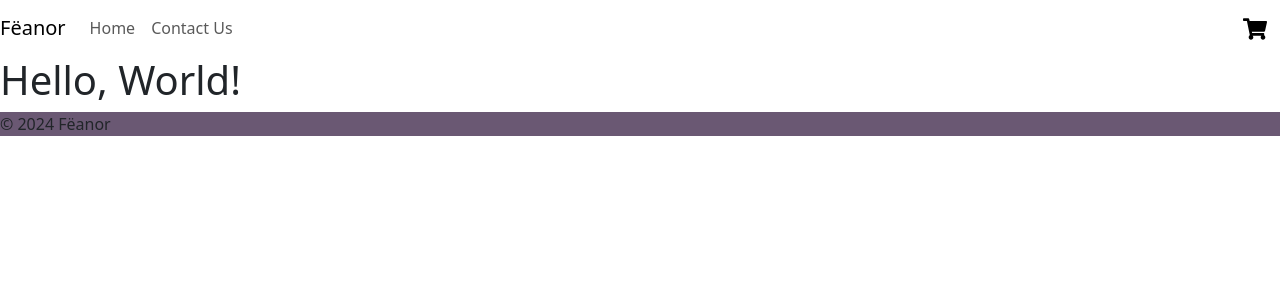
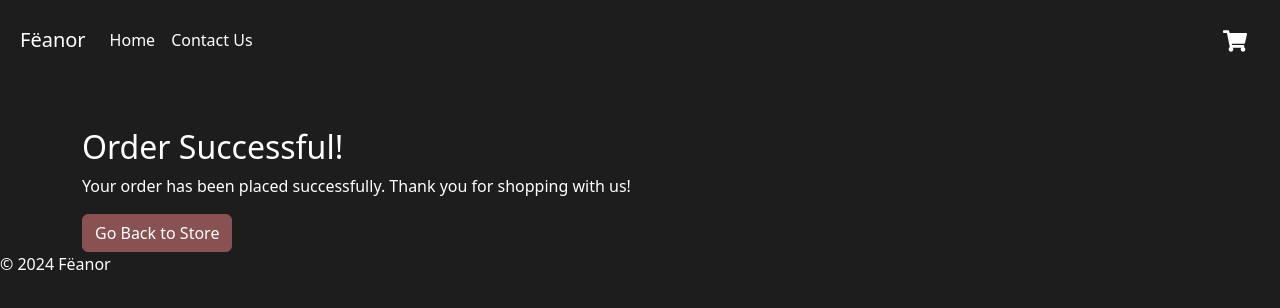
Before and after one commit to TaranJ/js-frameworks, a React (Create React App) app: page /checkout-success in a window 1280 px wide. Shown: the top 308 px of the page. Built offline with nearby package versions, Linux system fonts and the light colour scheme.

Commit message:
ads cart functionality and checkout

```diff
--- a/src/App.js
+++ b/src/App.js
@@ -1,6 +1,6 @@
 import React, { useState } from "react";
-import "./styles.scss";
-import { Routes, Route } from "react-router-dom";
+import { Routes, Route, useNavigate } from "react-router-dom";
+import "./styles/styles.scss";
 
 // Components
 import Layout from "./components/Layout";
@@ -13,24 +13,34 @@ import CheckoutPage from "./pages/CheckoutPage";
 import CheckoutSuccessPage from "./pages/CheckoutSuccessPage";
 
 function App() {
-  const [cartItemCount, setCartItemCount] = useState(0); // Initialize cart item count
+  const [cart, setCart] = useState([]); // Initialize cart state to store products
+  const navigate = useNavigate(); // Get the navigate function
 
+  // Function to handle cart icon click
   const handleCartClick = () => {
-    // Logic to open the cart page or handle cart click
-    console.log("Cart clicked!");
+    navigate("/checkout"); // Navigate to the CheckoutPage
   };
 
-  // Function to update the cart item count (e.g., when items are added)
-  const addToCart = () => {
-    setCartItemCount(cartItemCount + 1); // Increment cart item count
+  // Function to add items to the cart
+  const addToCart = (product) => {
+    setCart((prevCart) => [...prevCart, product]); // Add product to cart
   };
+
+  // Function to clear the cart
+  const clearCart = () => {
+    setCart([]); // Clear cart items
+  };
+
   return (
-    <Layout>
+    <Layout
+      cartItemCount={cart.length}
+      onCartClick={handleCartClick} // Pass the click handler to Layout
+    >
       <Routes>
         <Route path="/" element={<HomePage />} />
         <Route path="/contact" element={<ContactPage />} />
-        <Route path="/product/:id" element={<ProductPage />} />
-        <Route path="/checkout" element={<CheckoutPage />} />
+        <Route path="/product/:id" element={<ProductPage addToCart={addToCart} />} />
+        <Route path="/checkout" element={<CheckoutPage cart={cart} clearCart={clearCart} />} />
         <Route path="/checkout-success" element={<CheckoutSuccessPage />} />
       </Routes>
     </Layout>
--- a/src/components/CartIcon/index.jsx
+++ b/src/components/CartIcon/index.jsx
@@ -6,7 +6,7 @@ function CartIcon({ itemCount, onClick }) {
   return (
     <div className="cart-icon-container" onClick={onClick}>
       <Button variant="link">
-        <FaShoppingCart size={24} style={{ color: "black" }} />
+        <FaShoppingCart size={24} style={{ color: "white" }} />
         {itemCount > 0 && <Badge>{itemCount}</Badge>}
       </Button>
     </div>
--- a/src/pages/CheckoutPage.jsx
+++ b/src/pages/CheckoutPage.jsx
@@ -1,9 +1,41 @@
 import React from "react";
+import { ListGroup, Button } from "react-bootstrap";
+import { useNavigate } from "react-router-dom";
 
-function CheckoutPage() {
+function CheckoutPage({ cart, clearCart }) {
+  const navigate = useNavigate();
+
+  const handleCheckout = () => {
+    clearCart(); // Clear the cart before navigating
+    navigate("/checkout-success"); // Navigate to the CheckoutSuccessPage
+  };
+
+  // Calculate the total price of the items in the cart
+  const totalPrice = cart.reduce((total, product) => total + product.discountedPrice, 0);
+
   return (
-    <div className="checkoutpage main">
-      <h1>Hello, World!</h1>
+    <div className="checkout-page container mt-5">
+      <h2>Your Shopping Cart</h2>
+      {cart.length === 0 ? (
+        <p>Your cart is empty.</p>
+      ) : (
+        <ListGroup>
+          {cart.map((product, index) => (
+            <ListGroup.Item key={index}>
+              <div>{product.title}</div>
+              <div>Price: ${product.discountedPrice.toFixed(2)}</div>
+            </ListGroup.Item>
+          ))}
+        </ListGroup>
+      )}
+      {cart.length > 0 && (
+        <>
+          <h5 className="mt-3">Total Price: ${totalPrice.toFixed(2)}</h5>
+          <Button variant="primary" onClick={handleCheckout}>
+            Checkout
+          </Button>
+        </>
+      )}
     </div>
   );
 }
--- a/src/pages/CheckoutSuccessPage.jsx
+++ b/src/pages/CheckoutSuccessPage.jsx
@@ -1,9 +1,15 @@
 import React from "react";
+import { Button } from "react-bootstrap";
+import { Link } from "react-router-dom";
 
 function CheckoutSuccessPage() {
   return (
-    <div className="checkoutsuccesspage main">
-      <h1>Hello, World!</h1>
+    <div className="checkout-success-page container mt-5">
+      <h2>Order Successful!</h2>
+      <p>Your order has been placed successfully. Thank you for shopping with us!</p>
+      <Link to="/">
+        <Button variant="primary">Go Back to Store</Button>
+      </Link>
     </div>
   );
 }
--- a/src/pages/ProductPage.jsx
+++ b/src/pages/ProductPage.jsx
@@ -3,7 +3,7 @@ import { useParams } from "react-router-dom";
 import { fetchProductById } from "../utils/api";
 import { Button, Card, CardBody, CardFooter, CardImg, CardText, CardTitle, ListGroup, Row, Col } from "react-bootstrap";
 
-function ProductPage() {
+function ProductPage({ addToCart }) {
   const { id } = useParams();
   const [product, setProduct] = useState(null);
   const [isLoading, setIsLoading] = useState(true);
@@ -13,7 +13,6 @@ function ProductPage() {
     async function getProduct() {
       try {
         const response = await fetchProductById(id);
-        console.log(response);
         setProduct(response.data);
       } catch (error) {
         setIsError(true);
@@ -33,6 +32,10 @@ function ProductPage() {
     return <div>Error loading product details</div>;
   }
 
+  const handleAddToCart = () => {
+    addToCart(product); // Call addToCart with the product
+  };
+
   return (
     <div className="product-page container mt-5 mb-4">
       <Card>
@@ -45,16 +48,19 @@ function ProductPage() {
               <CardTitle>{product.title}</CardTitle>
               <CardText>{product.description}</CardText>
 
-              {product.discountedPrice === product.price ? (
-                <CardText>Price: ${product.price}</CardText>
-              ) : (
-                <CardText>
-                  <span style={{ textDecoration: "line-through", marginRight: "0.5rem" }}>${product.price}</span>
-                  <strong>${product.discountedPrice}</strong>
-                </CardText>
-              )}
+              <CardText>
+                <strong>Price: ${product.discountedPrice.toFixed(2)}</strong>
+                {product.discountedPrice < product.price && (
+                  <>
+                    <span style={{ textDecoration: "line-through", marginLeft: "0.5rem" }}>${product.price.toFixed(2)}</span>
+                    <span style={{ marginLeft: "0.5rem", color: "red" }}>Save ${(product.price - product.discountedPrice).toFixed(2)}</span>
+                  </>
+                )}
+              </CardText>
 
-              <Button variant="primary">Add to Cart</Button>
+              <Button variant="primary" onClick={handleAddToCart}>
+                Add to Cart
+              </Button>
             </CardBody>
 
             <CardFooter>
--- a/src/styles.scss
+++ /dev/null
@@ -1,30 +0,0 @@
-@import "bootstrap/dist/css/bootstrap.min.css";
-
-ul {
-  background: lightseagreen;
-  li {
-    color: white;
-  }
-}
-
-// .main {
-//   background: #1d1d1d;
-//   color: #fff;
-// }
-
-.purple {
-  background: #6a5873;
-}
-
-.red {
-  background: #885152;
-}
-
-.dark-red {
-  background: #532e37;
-  color: #fff;
-}
-
-.grey {
-  background: #b5acbc;
-}
--- /dev/null
+++ b/src/styles/colours.scss
@@ -0,0 +1,25 @@
+// $blue: ;
+// $indigo: #6610f2;
+// $purple: #6f42c1;
+// $pink: #d63384;
+$red: #885152;
+// $orange: ;
+// $yellow: #ffc107;
+// $green: #90a18a;
+// $teal: #80a984;
+// $cyan: ;
+
+$primary: #6a5873;
+$secondary: $red;
+$light: #b5acbc;
+$danger: #532e37;
+
+.btn-primary:hover {
+  background-color: #6a5873;
+  border-color: #6a5873;
+}
+
+.btn-primary {
+  background-color: #885152;
+  border-color: #885152;
+}
--- /dev/null
+++ b/src/styles/global.scss
@@ -0,0 +1,83 @@
+body {
+  background-color: #1d1d1d;
+  color: white;
+  margin: 0;
+  padding: 0;
+}
+
+.card-title,
+.card-text,
+.navbar-brand,
+.navbar-nav .nav-link,
+.navbar-toggler,
+h5,
+input,
+textarea,
+a {
+  color: white;
+}
+
+/* Card styles */
+.card {
+  background-color: #2c2c2c;
+}
+
+/* Navbar styles */
+.navbar {
+  background-color: #1d1d1d;
+  padding: 20px;
+  max-width: 1340px;
+  margin: auto;
+}
+
+.navbar-nav .nav-link:hover {
+  color: #ca6a6c;
+}
+
+.navbar-toggler {
+  border-color: rgb(196, 196, 196);
+}
+
+input,
+textarea {
+  background-color: #2c2c2c;
+  border: 1px solid #444;
+}
+
+input::placeholder {
+  color: #bbb;
+}
+
+input[type="text"],
+input[type="search"],
+input,
+textarea {
+  background-color: #2c2c2c; /* Dark background for inputs */
+  color: white; /* White text for inputs */
+  border: 1px solid #444; /* Optional: Dark border for inputs */
+  border-radius: 4px; /* Optional: Add some rounding to corners */
+  padding: 0.5rem; /* Optional: Add padding for better spacing */
+}
+
+input::placeholder,
+textarea::placeholder {
+  color: #bbb;
+}
+
+.input-group .form-control::placeholder {
+  color: #bbb;
+  opacity: 1;
+}
+
+.input-group .form-control {
+  background-color: #2c2c2c;
+  color: white;
+  border: 1px solid #444;
+}
+
+.input-group .form-control:focus {
+  background-color: #333;
+  color: white;
+  border-color: #555;
+  box-shadow: 0 0 5px rgba(255, 255, 255, 0.2);
+}
--- /dev/null
+++ b/src/styles/styles.scss
@@ -0,0 +1,4 @@
+@import "colours";
+@import "global";
+
+@import "bootstrap/dist/css/bootstrap.min.css";
```
